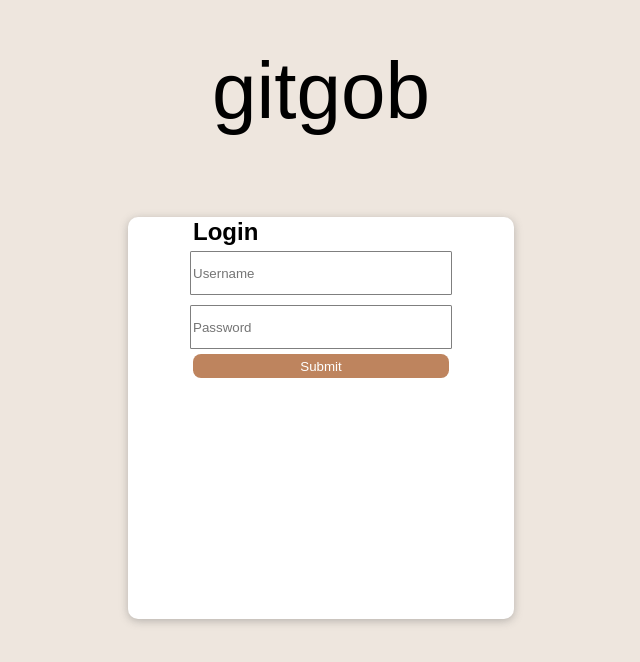
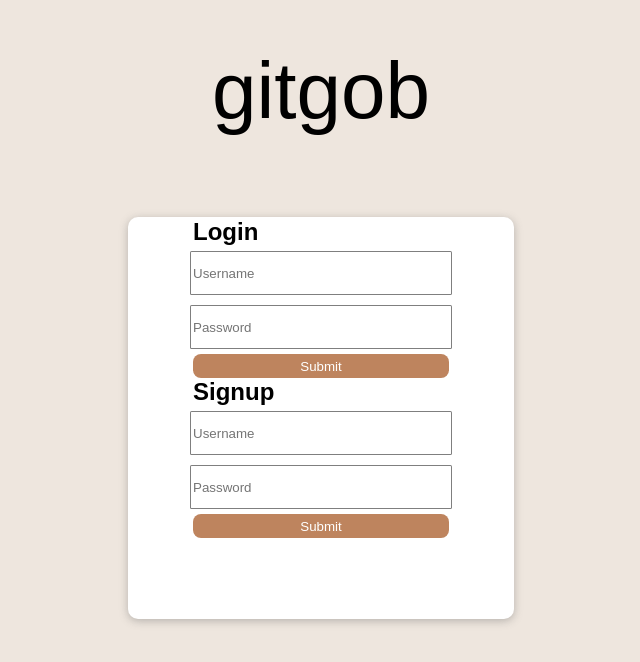
Before and after one commit to ScrumGoblin/GitGob, a React app in the folder front-end/: page / in a window 1280 px wide. Shown: the part 138-800 px from the top of the page, without its empty margins (327-967 px from the left). Built offline with nearby package versions, Linux system fonts and the light colour scheme; a web font is replaced by a local one.

Commit message:
fixed login page

```diff
--- a/front-end/src/components/Login.jsx
+++ b/front-end/src/components/Login.jsx
@@ -104,6 +104,16 @@ function Login () {
                     <input className='inputField' placeholder="Password" type='text'/>
                 </div>
                 <button className='submitButton' onClick={()=>createNewUser(state.username)}>Submit</button>
+                <div className='loginPageHeader'>
+                  <h4>Signup</h4>
+                </div>
+                <div>
+                    <input className='inputField' type='text' placeholder="Username" onChange={(e) => updateUsername(e.target.value)}/>
+                </div>
+                <div>
+                    <input className='inputField' placeholder="Password" type='text'/>
+                </div>
+                <button className='submitButton' onClick={()=>createNewUser(state.username)}>Submit</button>
             </div>
         </div>
     )
```
